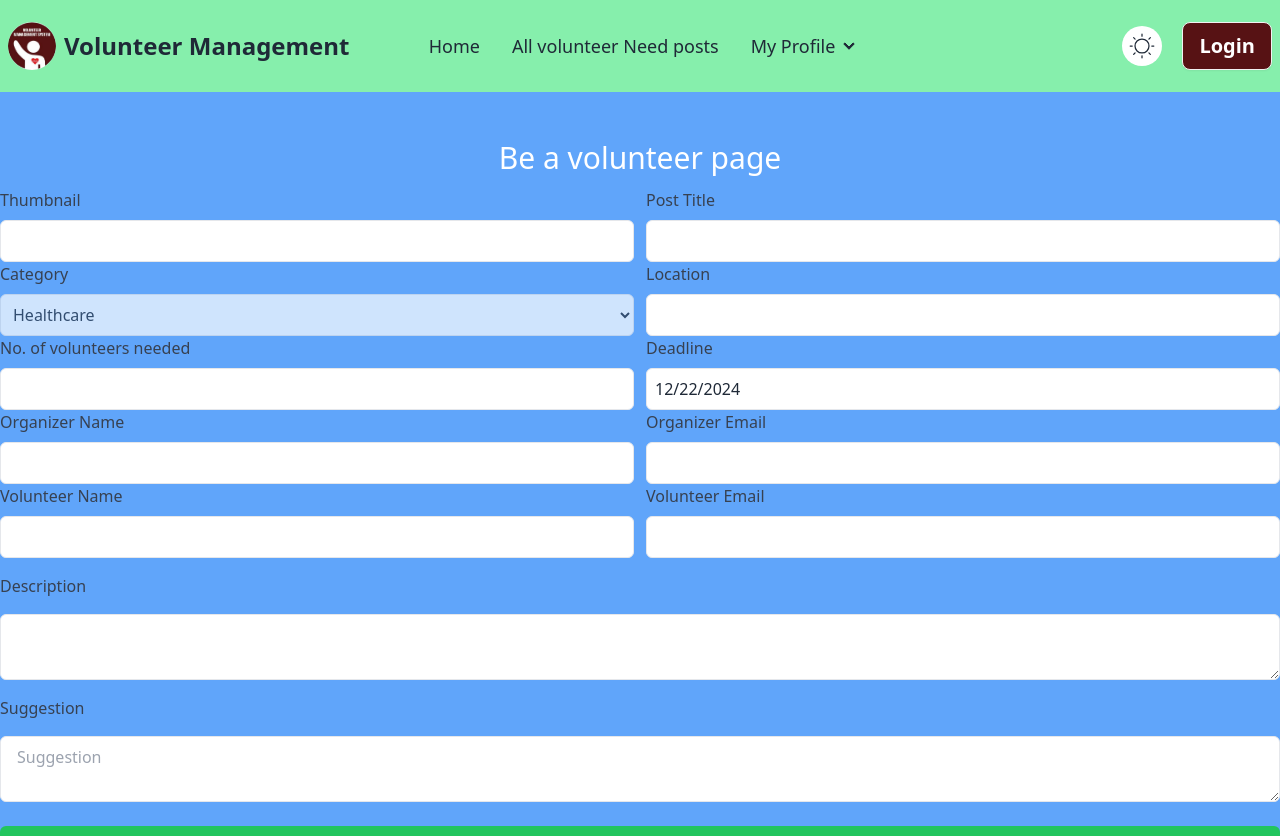
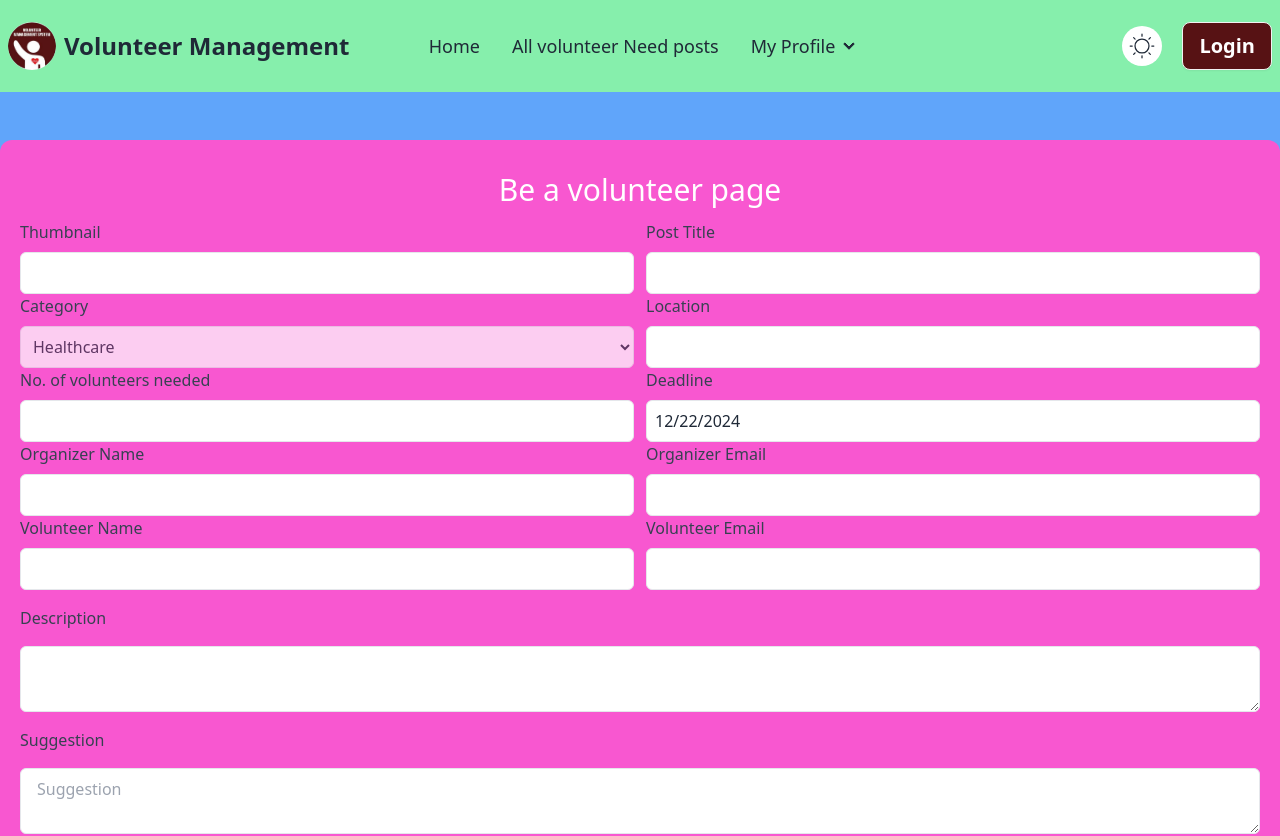
Before and after one commit to shahidulshohid/porject-a11-client-side, a React (Vite) app: page /beAVolunteer/1 in a window 1280 px wide. Shown: the top 836 px of the page. Built offline with nearby package versions, Linux system fonts and the light colour scheme; no server answers.

Commit message:
readme file update

```diff
--- a/src/pages/AddVoNeePostPage/AddVoNeePostPage.jsx
+++ b/src/pages/AddVoNeePostPage/AddVoNeePostPage.jsx
@@ -50,7 +50,7 @@ const AddVoNeePostPage = () => {
     }
   };
   return (
-    <div className="my-12 mx-4 lg:mx-0">
+    <div className="my-12 mx-4 lg:mx-0 bg-[#f857d0] p-3 lg:p-5 rounded-xl">
       <h3 className="text-center my-3 text-3xl text-white">Add volunteer need post page </h3>
       <form onSubmit={handleSubmit}>
       <div className="lg:flex gap-3">
--- a/src/pages/BeAVolunteerPage/BeAVolunteerPage.jsx
+++ b/src/pages/BeAVolunteerPage/BeAVolunteerPage.jsx
@@ -79,7 +79,7 @@ const BeAVolunteerPage = () => {
     }
   };
   return (
-    <div className="my-12 mx-4 lg:mx-0">
+    <div className="my-12 mx-4 lg:mx-0 bg-[#f857d0] p-3 lg:p-5 rounded-xl">
       <h3 className="text-center my-3 text-3xl text-white">
         Be a volunteer page{" "}
       </h3>
--- a/src/pages/UpdateManageMyProfileData/UpdateManageProfileData.jsx
+++ b/src/pages/UpdateManageMyProfileData/UpdateManageProfileData.jsx
@@ -69,7 +69,7 @@ const UpdateManageProfileData = () => {
     }
   };
   return (
-    <div className="my-12 mx-4 lg:mx-0">
+    <div className="my-12 mx-4 lg:mx-0 bg-[#f857d0] p-3 lg:p-5 rounded-xl">
       <h3 className="text-center my-3 text-3xl text-white">
         Update My profile
       </h3>
```
Also changed, not shown: 1 other file (tests, documents, lock files or other folders).
